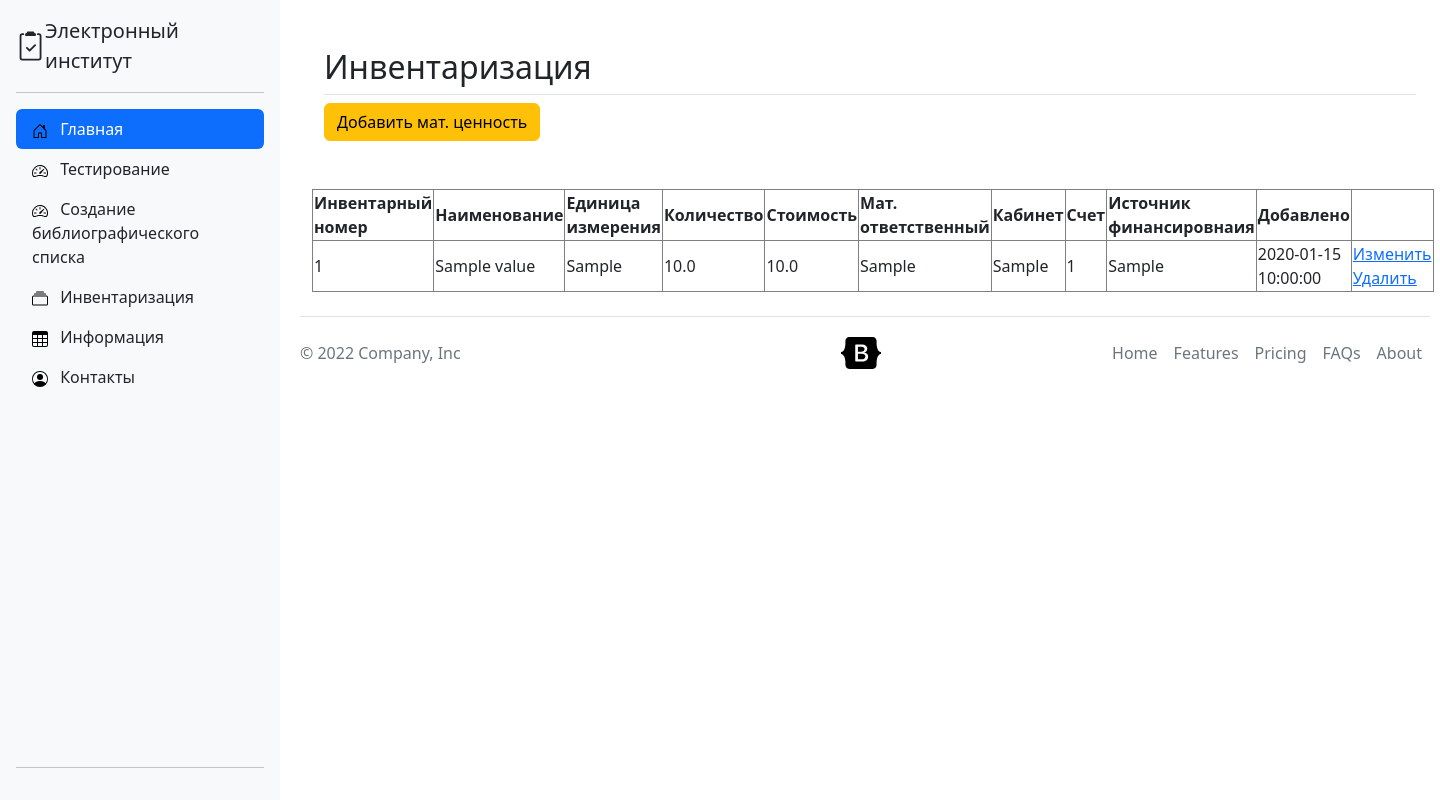
After one commit to EvgeniiPlus/PsyTest, a Flask app: page /inventory in a window 1440 px wide. The commit adds this page. Run offline with Flask 2, Linux system fonts and the light colour scheme; tables that the repository leaves empty hold one stand-in row (values such as "Sample post"); some libraries are stand-ins or nearby versions.

Commit message:
Инвентаризация

```diff
--- a/app.py
+++ b/app.py
@@ -1,7 +1,6 @@
 from flask import Flask, render_template, request, redirect, flash, url_for
 import json
-
-app = Flask(__name__)
+from db import app, db, Value
 
 
 def counter(file):
@@ -17,7 +16,7 @@ def counter(file):
         for v in value[1:]:
             c += 1
             names_list.append(f'{i}-{c}')
-    # print(names_list)
+    print(names_list)
     return names_list
 
 
@@ -47,18 +46,74 @@ def test():
         elif 498 <= sum <= 748:
             print(f'Вы набрали {sum} баллов. У Вас продуктивный уровень готовности к профессиональной самореализации')
         elif 749 <= sum:
-            print(f'Вы набрали {sum} баллов. У Вас рефлексивный (устойчивый) уровень готовности к профессиональной самореализации')
+            print(
+                f'Вы набрали {sum} баллов. У Вас рефлексивный (устойчивый) уровень готовности к профессиональной самореализации')
         return redirect('/')
     else:
         with open('static/question.json', encoding='utf-8') as f:
             questions_dict = json.load(f)
         return render_template('test.html', questions=questions_dict)
 
+
 @app.route('/biblio_list')
 def biblio_list():
-
     return render_template('bibliographic_list.html')
 
+
+@app.route('/inventory')
+def inventory():
+    values = db.session.query(Value)
+    return render_template('inventory.html', values=values)
+
+@app.route('/inventory/add', methods=['GET', 'POST'])
+def add_inventory():
+    if request.method == 'POST':
+        newValue= Value(
+            inventory_number=request.form['inventory_number'],
+            name=request.form['name'],
+            unit = request.form['unit'],
+            quantity = request.form['quantity'],
+            cost = request.form['cost'],
+            employee = request.form['employee'],
+            room = request.form['room'],
+            fin_account = request.form['fin_account'],
+            financial_source = request.form['financial_source'],
+
+        )
+        db.session.add(newValue)
+        db.session.commit()
+        return redirect(url_for('inventory'))
+    else:
+        return render_template('add_inventory.html')
+
+@app.route('/inventory/edit/<value_id>', methods=['GET', 'POST'])
+def editValue(value_id):
+    editedValue = db.session.query(Value).filter_by(id=value_id).one()
+    if request.method == 'POST':
+        editedValue.inventory_number = request.form['inventory_number']
+        editedValue.name = request.form['name']
+        editedValue.unit = request.form['unit']
+        editedValue.quantity = request.form['quantity']
+        editedValue.cost = request.form['cost']
+        editedValue.employee = request.form['employee']
+        editedValue.room = request.form['room']
+        editedValue.fin_account = request.form['fin_account']
+        editedValue.financial_source = request.form['financial_source']
+        db.session.add(editedValue)
+        db.session.commit()
+        return redirect(url_for('inventory'))
+    else:
+        return render_template('editValue.html', value=editedValue)
+
+@app.route('/inventory/delete/<value_id>', methods=['GET', 'POST'])
+def deleteValue(value_id):
+    deletedValue = db.session.query(Value).filter_by(id=value_id).one()
+    if request.method == 'POST':
+        db.session.delete(deletedValue)
+        db.session.commit()
+        return redirect(url_for('inventory'))
+    else:
+        return render_template('deleteValue.html', value=deletedValue)
 
 @app.route('/info')
 def info():
@@ -71,4 +126,7 @@ def contacts():
 
 
 if __name__ == '__main__':
+    with app.app_context():
+        db.create_all()
+
     app.run(debug=True)
--- a/templates/base.html
+++ b/templates/base.html
@@ -102,6 +102,12 @@
                       Создание библиографического списка
                   </a>
               </li>
+                <li>
+                  <a href="/inventory" class="nav-link link-dark">
+                      <svg class="bi pe-none me-2" width="16" height="16"><use xlink:href="#collection"></use></svg>
+                      Инвентаризация
+                  </a>
+                </li>
               <li>
                 <a href="/info" class="nav-link link-dark">
                   <svg class="bi pe-none me-2" width="16" height="16"><use xlink:href="#table"></use></svg>
--- a/templates/bibliographic_list.html
+++ b/templates/bibliographic_list.html
@@ -1,10 +1,13 @@
 {% extends 'base.html' %}
 
 {% block title %}
-    <title>Тест</title>
+    <title>Библиографический список</title>
 {% endblock %}
 
 {% block body %}
+    <div class="container px-4 py-5" id="hanging-icons">
+        <h2 class="pb-2 border-bottom">Создать бибилографический список</h2>
+    </div>
     <div class="container">
         <div class="col-md-7 col-lg-8">
 
--- /dev/null
+++ b/templates/inventory.html
@@ -0,0 +1,47 @@
+{% extends 'base.html' %}
+
+{% block title %}
+    <title>Инвентаризация</title>
+{% endblock %}
+
+{% block body %}
+    <div class="container px-4 py-5" id="hanging-icons">
+        <h2 class="pb-2 border-bottom">Инвентаризация</h2>
+        <a class="me-3 btn btn-warning" href="/inventory/add">Добавить мат. ценность</a>
+
+    </div>
+    <div class="container">
+        <table style="border: 1px solid gray; width: 100%;">
+            <tr>
+                <th style="border: 1px solid gray">Инвентарный номер</th>
+                <th style="border: 1px solid gray">Наименование</th>
+                <th style="border: 1px solid gray">Единица измерения</th>
+                <th style="border: 1px solid gray">Количество</th>
+                <th style="border: 1px solid gray">Стоимость</th>
+                <th style="border: 1px solid gray">Мат. ответственный</th>
+                <th style="border: 1px solid gray">Кабинет</th>
+                <th style="border: 1px solid gray">Счет</th>
+                <th style="border: 1px solid gray">Источник финансировнаия</th>
+                <th style="border: 1px solid gray">Добавлено</th>
+            </tr>
+            {% for value in values %}
+                <tr>
+                    <td style="border: 1px solid gray">{{ value.inventory_number }}</td>
+                    <td style="border: 1px solid gray">{{ value.name }}</td>
+                    <td style="border: 1px solid gray">{{ value.unit }}</td>
+                    <td style="border: 1px solid gray">{{ value.quantity }}</td>
+                    <td style="border: 1px solid gray">{{ value.cost }}</td>
+                    <td style="border: 1px solid gray">{{ value.employee }}</td>
+                    <td style="border: 1px solid gray">{{ value.room }}</td>
+                    <td style="border: 1px solid gray">{{ value.fin_account }}</td>
+                    <td style="border: 1px solid gray">{{ value.financial_source }}</td>
+                    <td style="border: 1px solid gray">{{ value.created_on }}</td>
+                    <td style="border: 1px solid gray">
+                        <a href="{{ url_for('editValue', value_id = value.id) }}">Изменить</a>
+                        <a href="{{ url_for('deleteValue', value_id = value.id) }}">Удалить</a>
+                    </td>
+                </tr>
+            {% endfor %}
+        </table>
+    </div>
+{% endblock %}
--- a/templates/test.html
+++ b/templates/test.html
@@ -127,7 +127,7 @@
                             <label class="form-label" style="text-align: justify">{{ q }}</label>
                             </div>
                             <select class="form-select" name="{{ ind }}-{{ loop.index }}" required style="width: 128px; height: 40px">
-                                <option value="">Оцените...</option>
+                                <option value="">Выберите...</option>
                                 {% for i in range(question[0], -1, -1) %}
                                     <option value="{{ i }}">{{ i }}</option>
                                 {% endfor %}
```
Also changed, not shown: db.py (added, +32 -0 lines), templates/add_inventory.html (added, +35 -0 lines), templates/deleteValue.html (added, +15 -0 lines), templates/editValue.html (added, +33 -0 lines).
